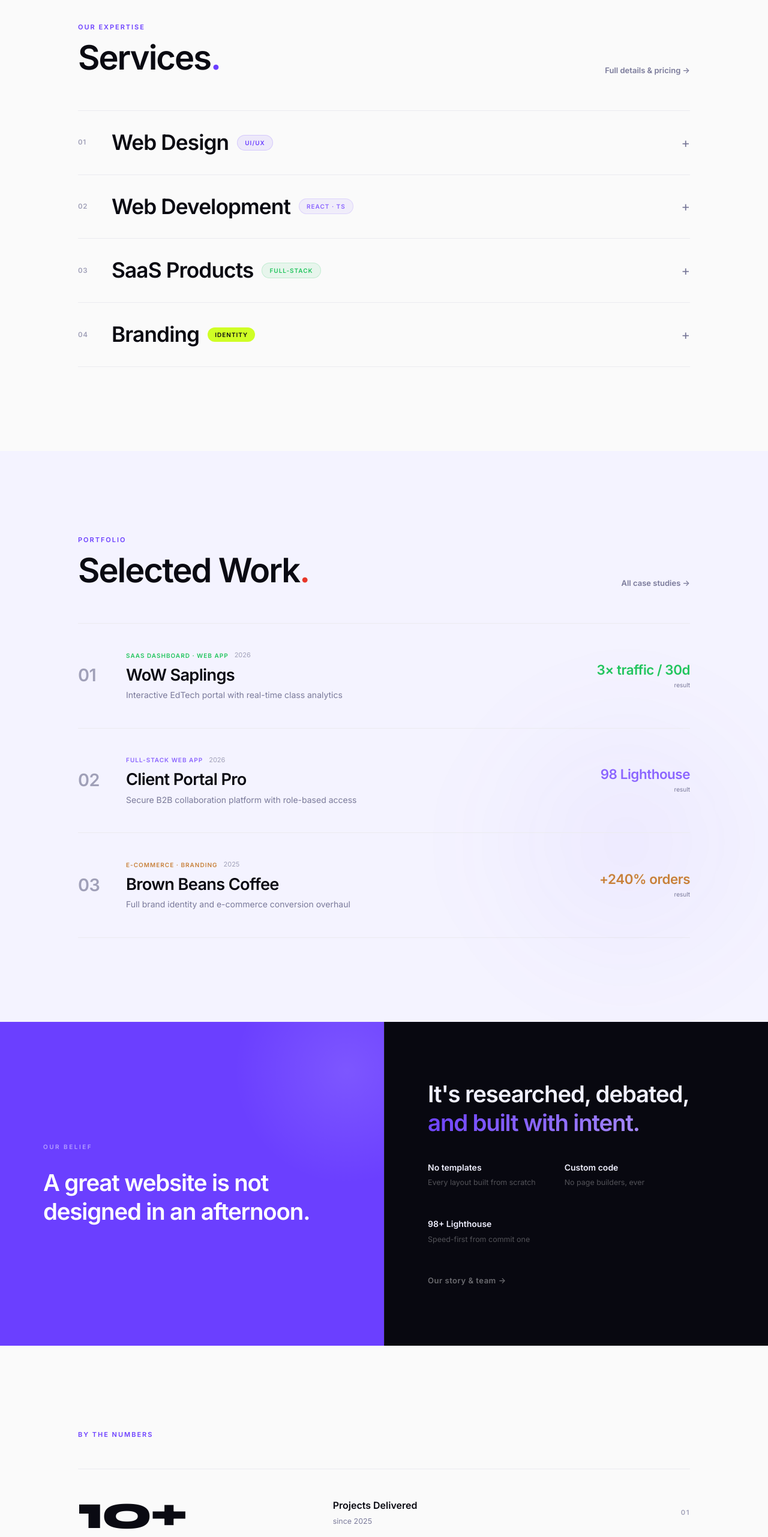
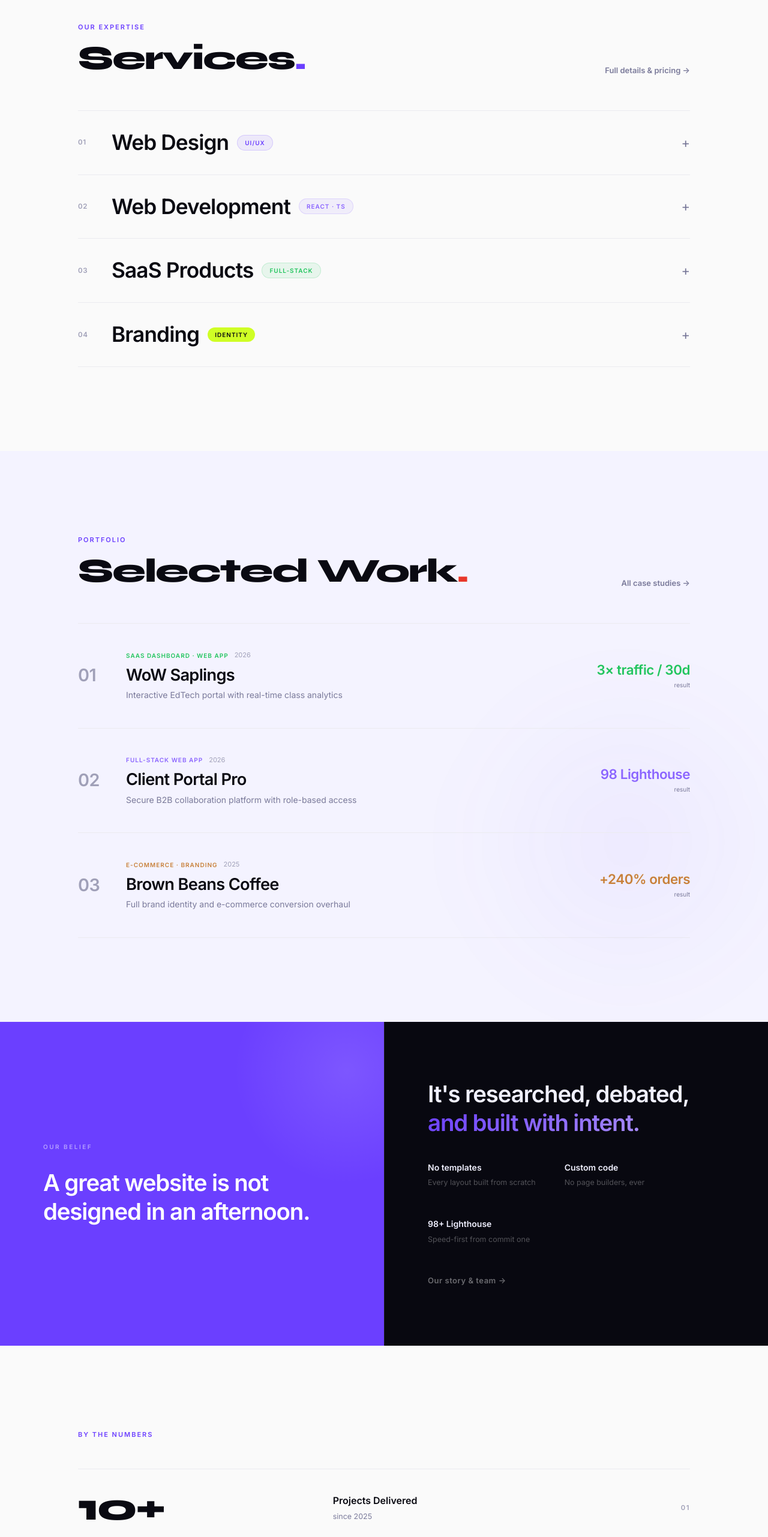
Before and after one commit to tush-art18/palasync-website, a React (Vite) app: page / in a window 1280 px wide. Shown: the part 966-3529 px from the top of the page at 60% size. Built offline with nearby package versions, Linux system fonts and the light colour scheme.

Commit message:
heading font change on home page

```diff
--- a/src/pages/Home.tsx
+++ b/src/pages/Home.tsx
@@ -299,7 +299,7 @@ export default function Home() {
             <div style={{ display: 'flex', alignItems: 'flex-end', justifyContent: 'space-between', gap: 16, flexWrap: 'wrap' }}>
               <div>
                 <p className="section-overline">Our Expertise</p>
-                <h2 className="section-heading" style={{ fontFamily: 'Inter, sans-serif' }}>
+                <h2 className="section-heading" style={{ fontFamily: 'Syne, sans-serif' }}>
                   Services<span style={{ color: 'var(--violet)' }}>.</span>
                 </h2>
               </div>
@@ -430,7 +430,7 @@ export default function Home() {
             <div style={{ display: 'flex', alignItems: 'flex-end', justifyContent: 'space-between', gap: 16, flexWrap: 'wrap' }}>
               <div>
                 <p className="section-overline">Portfolio</p>
-                <h2 className="section-heading">
+                <h2 className="section-heading" style={{ fontFamily: 'Syne, sans-serif' }}>
                   Selected Work<span style={{ color: 'var(--red)' }}>.</span>
                 </h2>
               </div>
@@ -623,7 +623,7 @@ export default function Home() {
               }}>
                 <div style={{
                   fontFamily: 'Syne, sans-serif', fontWeight: 800,
-                  fontSize: 'clamp(2.2rem, 6.5vw, 5rem)',
+                  fontSize: 'clamp(2rem, 6vw, 4rem)',
                   letterSpacing: '-0.045em', color: 'var(--text)', lineHeight: 1,
                 }}>{s.value}</div>
                 <div>
@@ -649,8 +649,12 @@ export default function Home() {
         <div className="container">
           <Reveal style={{ marginBottom: 64 }}>
             <p className="section-overline">How we work</p>
-            <h2 className="section-heading">
-              Our process<span style={{ color: 'var(--red)' }}>.</span>
+            <h2 style={{ fontFamily: 'Syne, sans-serif',
+                        fontSize: 'clamp(1.9rem, 5vw, 3.5rem)',
+                        letterSpacing: '-0.03em',
+                        fontWeight: '800',
+            }}>
+              Our Process<span style={{ color: 'var(--red)', }}>.</span>
             </h2>
           </Reveal>
 
@@ -759,7 +763,7 @@ export default function Home() {
             <div style={{ display: 'flex', alignItems: 'flex-end', justifyContent: 'space-between', flexWrap: 'wrap', gap: 24 }}>
               <div>
                 <p className="section-overline">Reviews</p>
-                <h2 className="section-heading">
+                <h2 className="section-heading" style={{ fontFamily: 'Syne, sans-serif' }}>
                   Client Voices<span style={{ color: 'var(--violet)' }}>.</span>
                 </h2>
               </div>
```
